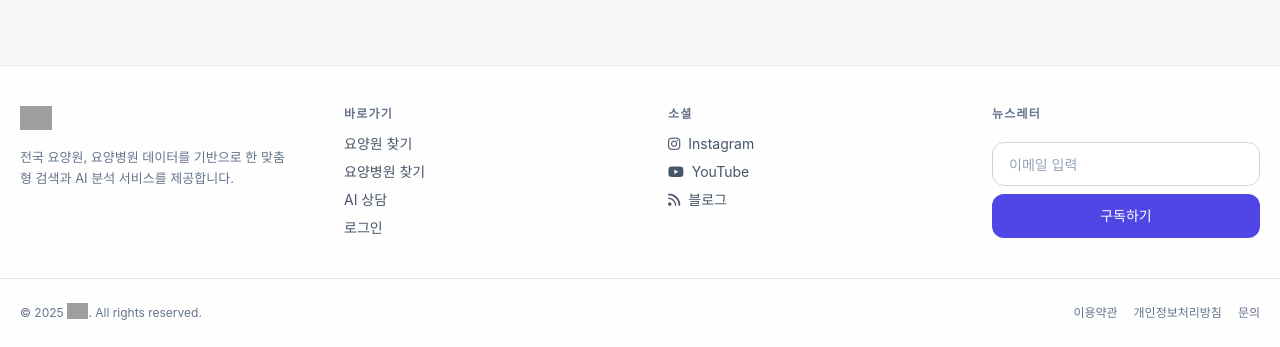
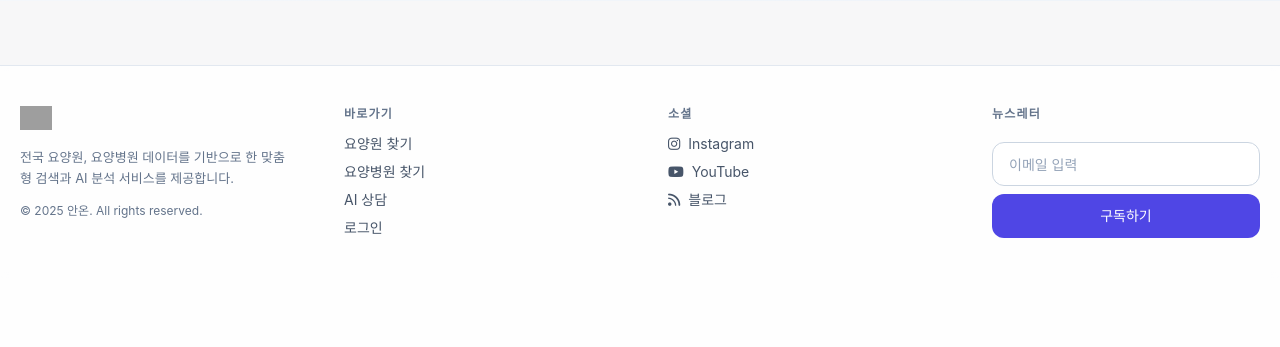
Before and after one commit to no-gari/nursinghome, a Django app: page / in a window 1280 px wide. Shown: the part 799-1146 px from the top of the page. After the commit the page ends 1037 px from the top, so only its background shows below. Run offline with Django 5.2, Linux system fonts and the light colour scheme; parts of the project's set-up code (start-up, migrations or seed data) failed here and were passed over; some libraries are stand-ins or nearby versions; grey boxes are pictures that could not be loaded.

Commit message:
html 수정

```diff
--- a/templates/auth/login.html
+++ b/templates/auth/login.html
@@ -10,6 +10,9 @@
     <link rel="preconnect" href="https://fonts.googleapis.com">
     <link rel="preconnect" href="https://fonts.gstatic.com" crossorigin>
     <link href="https://fonts.googleapis.com/css2?family=Pretendard:wght@400;500;600;700&display=swap" rel="stylesheet">
+
+    {% include 'core/_favicons.html' %}
+
     <style>
         :root {
           --bg: #fafafa;
--- a/templates/blog/detail.html
+++ b/templates/blog/detail.html
@@ -31,6 +31,9 @@
     <link href="https://fonts.googleapis.com/css2?family=Pretendard:wght@400;500;600;700&display=swap" rel="stylesheet">
     <link rel="stylesheet" href="https://cdnjs.cloudflare.com/ajax/libs/prism/1.29.0/themes/prism.min.css" integrity="sha512-ZqPRXU19HhYbjFFBXd+nSyfJYWtTybcEjhKiUNbhtS/dG4AkyBIPrn4lFE8qOK2vPGOBiRWbYa7N4IcdOx6G2w==" crossorigin="anonymous" referrerpolicy="no-referrer" />
     <link href="https://cdnjs.cloudflare.com/ajax/libs/font-awesome/6.0.0/css/all.min.css" rel="stylesheet"><!-- Font Awesome for footer icons -->
+
+    {% include 'core/_favicons.html' %}
+
     <style>
         body{font-family:'Pretendard',-apple-system,BlinkMacSystemFont,'Segoe UI','Roboto','Helvetica Neue',Arial,sans-serif;}
         .prose h2{margin-top:3rem;font-size:1.5rem;font-weight:700;}
--- a/templates/blog/list.html
+++ b/templates/blog/list.html
@@ -15,6 +15,9 @@
     <link rel="preconnect" href="https://fonts.gstatic.com" crossorigin>
     <link href="https://fonts.googleapis.com/css2?family=Pretendard:wght@400;500;600;700&display=swap" rel="stylesheet">
     <link href="https://cdnjs.cloudflare.com/ajax/libs/font-awesome/6.0.0/css/all.min.css" rel="stylesheet"><!-- Font Awesome for footer icons -->
+
+    {% include 'core/_favicons.html' %}
+
     <style>
         body{font-family:'Pretendard',-apple-system,BlinkMacSystemFont,'Segoe UI','Roboto','Helvetica Neue',Arial,sans-serif;}
         .line-clamp-2{display:-webkit-box;-webkit-line-clamp:2;-webkit-box-orient:vertical;overflow:hidden;}
--- /dev/null
+++ b/templates/core/_favicons.html
@@ -0,0 +1,6 @@
+{% load static %}
+<!-- Site Favicons -->
+<link rel="icon" type="image/png" sizes="32x32" href="{% static 'img/logo.png' %}">
+<link rel="icon" type="image/png" sizes="16x16" href="{% static 'img/logo.png' %}">
+<link rel="apple-touch-icon" href="{% static 'img/logo.png' %}">
+<link rel="shortcut icon" href="{% static 'img/logo.png' %}">
--- a/templates/core/_footer.html
+++ b/templates/core/_footer.html
@@ -7,6 +7,7 @@
         <img src="{% static 'img/logo.png' %}" alt="안온" class="h-6 w-auto" />
       </a>
       <p class="text-[13px] leading-relaxed text-slate-500 max-w-xs">전국 요양원, 요양병원 데이터를 기반으로 한 맞춤형 검색과 AI 분석 서비스를 제공합니다.</p>
+      <p class="text-[12px] text-slate-500 max-w-xs">&copy; {% now 'Y' %} 안온. All rights reserved.</p>
     </div>
     <!-- Navigation -->
     <div class="space-y-3">
@@ -35,21 +36,11 @@
     <!-- Newsletter / CTA -->
     <div class="space-y-3">
       <h3 class="text-xs font-semibold tracking-widest text-slate-500 uppercase">뉴스레터</h3>
-      <form class="space-y-2" onsubmit="event.preventDefault(); if(this.email.value.trim()){ alert('구독 신청이 완료되었습니다.'); this.reset(); }">
+      <form class="space-y-2" onsubmit="event.preventDefault(); showComingSoonModal(); return false;">
         <label for="footerEmail" class="sr-only">이메일</label>
-        <input id="footerEmail" name="email" type="email" required placeholder="이메일 입력" class="w-full h-11 px-4 rounded-xl border border-slate-300 bg-white placeholder-slate-400 focus:ring-4 focus:ring-indigo-100 focus:border-indigo-500 text-sm" />
-        <button type="submit" class="w-full h-11 rounded-xl bg-indigo-600 hover:bg-indigo-700 text-white text-sm font-medium transition">구독하기</button>
+        <input id="footerEmail" name="email" type="email" placeholder="이메일 입력" class="w-full h-11 px-4 rounded-xl border border-slate-300 bg-white placeholder-slate-400 focus:ring-4 focus:ring-indigo-100 focus:border-indigo-500 text-sm" />
+        <button type="button" onclick="showComingSoonModal(); return false;" class="w-full h-11 rounded-xl bg-indigo-600 hover:bg-indigo-700 text-white text-sm font-medium transition">구독하기</button>
       </form>
-    </div>
-  </div>
-  <div class="border-t border-slate-200">
-    <div class="max-w-7xl mx-auto px-5 py-6 flex flex-col sm:flex-row items-start sm:items-center gap-2 justify-between text-[12px] text-slate-500">
-      <p>&copy; {% now 'Y' %} <img src="{% static 'img/logo.png' %}" alt="안온" class="inline h-4 w-auto align-[-2px]">. All rights reserved.</p>
-      <div class="flex flex-wrap gap-x-4 gap-y-1">
-        <a href="#" class="hover:text-slate-700">이용약관</a>
-        <a href="#" class="hover:text-slate-700">개인정보처리방침</a>
-        <a href="mailto:contact@carebridge.local" class="hover:text-slate-700">문의</a>
-      </div>
     </div>
   </div>
 </footer>
--- a/templates/core/chat.html
+++ b/templates/core/chat.html
@@ -8,6 +8,9 @@
   <script src="https://unpkg.com/vue@3/dist/vue.global.js"></script>
   <script src="https://unpkg.com/axios/dist/axios.min.js"></script>
   <meta name="csrf-token" content="{{ csrf_token }}" />
+
+  {% include 'core/_favicons.html' %}
+
   <style>
     body { font-family:'Pretendard', -apple-system,BlinkMacSystemFont,'Segoe UI','Roboto',sans-serif; }
     .chat-scroll { scrollbar-width:thin; scrollbar-color:#cbd5e1 transparent; }
--- a/templates/core/facility_detail.html
+++ b/templates/core/facility_detail.html
@@ -21,6 +21,8 @@
     <link href="https://cdnjs.cloudflare.com/ajax/libs/font-awesome/6.0.0/css/all.min.css" rel="stylesheet">
     <link href="https://cdn.jsdelivr.net/npm/swiper@10/swiper-bundle.min.css" rel="stylesheet">
     <script defer src="https://cdn.jsdelivr.net/npm/swiper@10/swiper-bundle.min.js"></script>
+
+    {% include 'core/_favicons.html' %}
 
     <!-- Google Maps JavaScript API -->
     {% if facility.latitude and facility.longitude and google_maps_api_key %}
--- a/templates/core/facility_list.html
+++ b/templates/core/facility_list.html
@@ -9,6 +9,9 @@
     <link rel="preconnect" href="https://fonts.gstatic.com" crossorigin>
     <link href="https://fonts.googleapis.com/css2?family=Pretendard:wght@400;500;600;700&display=swap" rel="stylesheet">
     <link href="https://cdnjs.cloudflare.com/ajax/libs/font-awesome/6.0.0/css/all.min.css" rel="stylesheet"><!-- Font Awesome for footer icons -->
+
+    {% include 'core/_favicons.html' %}
+
     <style>
         body{font-family:'Pretendard',-apple-system,BlinkMacSystemFont,'Segoe UI','Roboto','Helvetica Neue',Arial,sans-serif;background:linear-gradient(160deg,#ffffff 0%,#f5f8fb 55%,#eef3f9 100%);color:#1e293b;}
         .hdr{transition:height .2s ease, box-shadow .2s ease, background .2s ease;}
--- a/templates/core/hospital_detail.html
+++ b/templates/core/hospital_detail.html
@@ -15,6 +15,9 @@
   <link href="https://cdnjs.cloudflare.com/ajax/libs/font-awesome/6.0.0/css/all.min.css" rel="stylesheet">
   <link href="https://cdn.jsdelivr.net/npm/swiper@10/swiper-bundle.min.css" rel="stylesheet">
   <script defer src="https://cdn.jsdelivr.net/npm/swiper@10/swiper-bundle.min.js"></script>
+
+  {% include 'core/_favicons.html' %}
+
   {% if hospital.latitude and hospital.longitude and google_maps_api_key %}
   <script async defer src="https://maps.googleapis.com/maps/api/js?key={{ google_maps_api_key }}&callback=initMap&language=ko&region=KR"></script>
   {% endif %}
--- a/templates/core/hospital_list.html
+++ b/templates/core/hospital_list.html
@@ -9,6 +9,9 @@
     <link rel="preconnect" href="https://fonts.gstatic.com" crossorigin>
     <link href="https://fonts.googleapis.com/css2?family=Pretendard:wght@400;500;600;700&display=swap" rel="stylesheet">
     <link href="https://cdnjs.cloudflare.com/ajax/libs/font-awesome/6.0.0/css/all.min.css" rel="stylesheet">
+
+    {% include 'core/_favicons.html' %}
+
     <style>
         body{font-family:'Pretendard',-apple-system,BlinkMacSystemFont,'Segoe UI','Roboto','Helvetica Neue',Arial,sans-serif;background:linear-gradient(160deg,#ffffff 0%,#f5f8fb 55%,#eef3f9 100%);color:#1e293b;}
         .hdr{transition:height .2s ease, box-shadow .2s ease, background .2s ease;}
@@ -55,6 +58,7 @@
         .fancy-select.fs-enhanced .fs-empty{padding:10px 14px;font-size:12px;color:#64748b;}
         .fancy-select.fs-enhanced .fs-display:disabled{opacity:.55;cursor:not-allowed;}
         #popover-region .fancy-select + .fancy-select{margin-top:.85rem;}
+        @keyframes spin{to{transform:rotate(360deg);}}
         @keyframes fadeIn{from{opacity:0;transform:translateY(8px);}to{opacity:1;transform:translateY(0);}}
     </style>
 </head>
--- a/templates/core/main.html
+++ b/templates/core/main.html
@@ -1,4 +1,5 @@
 <!DOCTYPE html>
+{% load static %}
 <html lang="ko">
 <head>
     <meta charset="UTF-8">
@@ -8,6 +9,9 @@
     <script src="https://unpkg.com/vue@3/dist/vue.global.js"></script>
     <script src="https://unpkg.com/axios/dist/axios.min.js"></script>
     <link href="https://cdnjs.cloudflare.com/ajax/libs/font-awesome/6.0.0/css/all.min.css" rel="stylesheet"><!-- Font Awesome for footer icons -->
+
+    {% include 'core/_favicons.html' %}
+
     <style>
         * {margin:0;padding:0;box-sizing:border-box;}
         body {font-family:-apple-system,BlinkMacSystemFont,'Segoe UI','Roboto',sans-serif;background:#f7f7f8;color:#374151;line-height:1.6;}
@@ -36,7 +40,6 @@
 <header id="siteHeader" class="hdr sticky top-0 z-50 bg-white/80 border-b border-slate-200 flex flex-col justify-center">
     {% include 'core/_navbar.html' %}
 </header>
-{% load static %}
 <div id="app">
     <div class="main-container">
         <div class="landing-inner">
--- a/templates/core/review_form.html
+++ b/templates/core/review_form.html
@@ -10,6 +10,9 @@
   <link rel="preconnect" href="https://fonts.googleapis.com">
   <link rel="preconnect" href="https://fonts.gstatic.com" crossorigin>
   <link href="https://fonts.googleapis.com/css2?family=Pretendard:wght@400;500;600;700&display=swap" rel="stylesheet">
+
+  {% include 'core/_favicons.html' %}
+
   <style>body{font-family:'Pretendard',sans-serif;background:#f5f7fa;} .star-btn i{transition:color .15s ease;} .star-btn.active i{color:#fbbf24;} .star-btn i{color:#e2e8f0;} </style>
 </head>
 <body class="min-h-screen flex flex-col">
```
